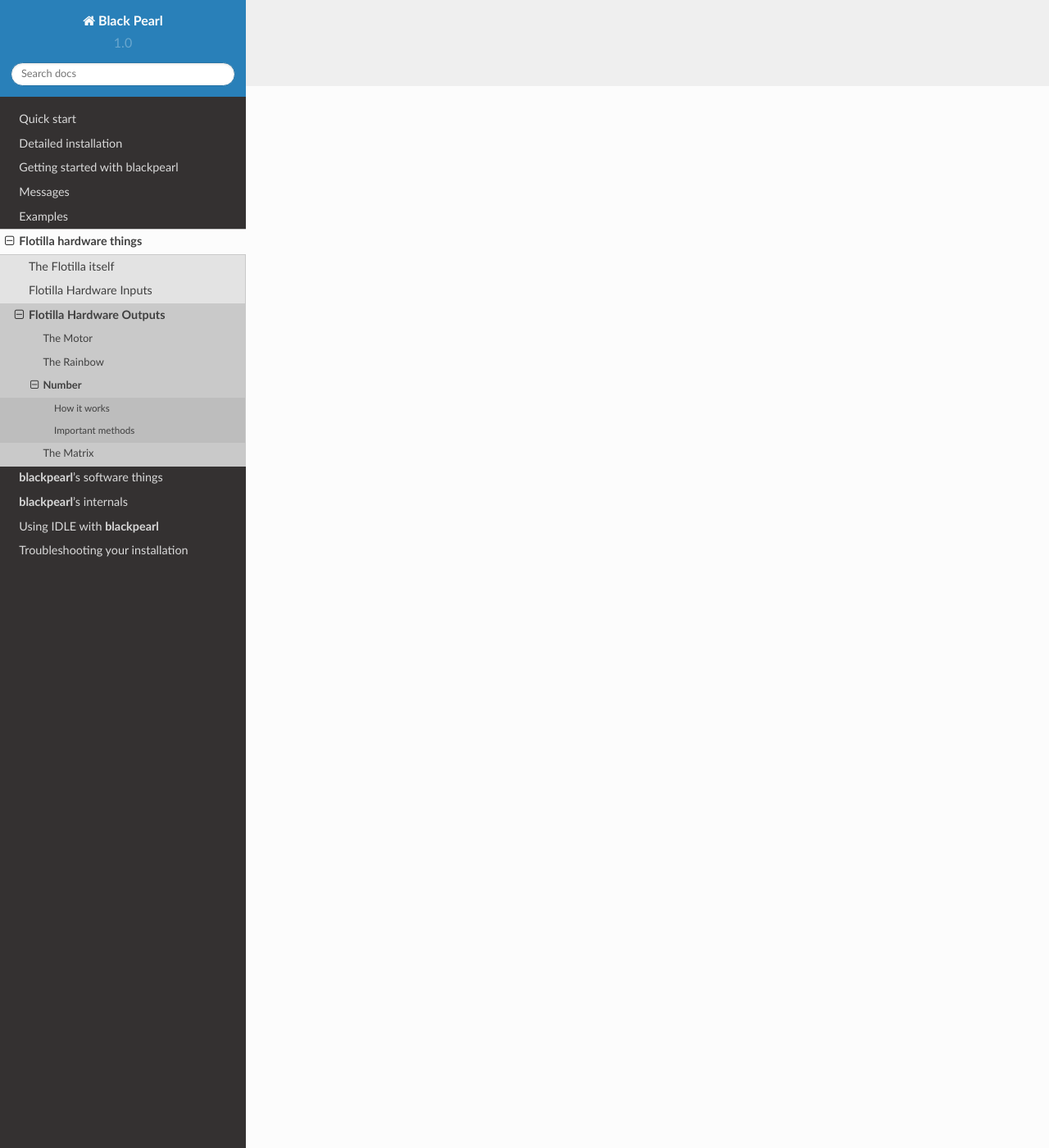
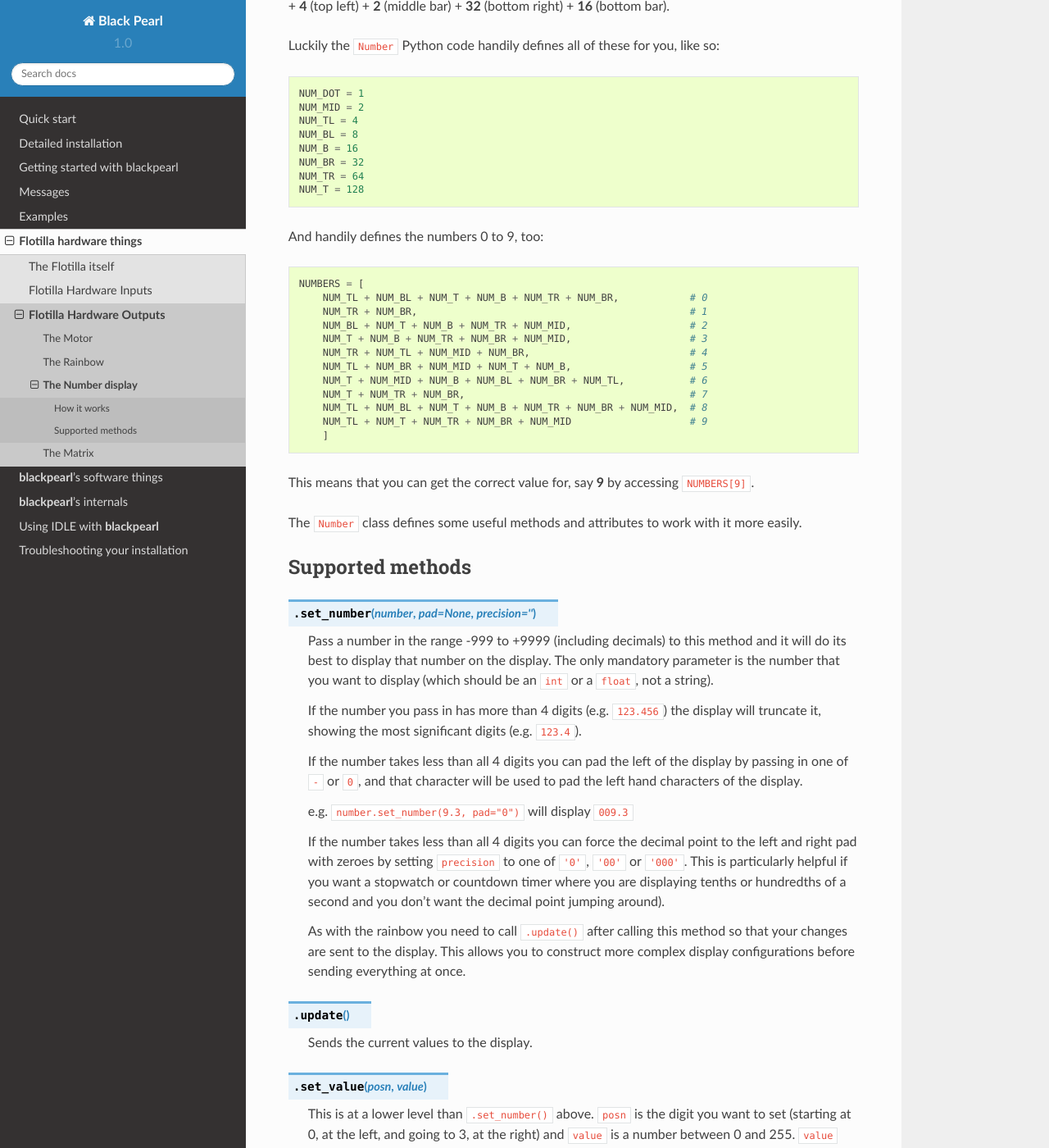
Before and after one commit to offmessage/blackpearl, a Sphinx documentation site: the page built from docs/hardware/outputs/number.rst, in a window 1280 px wide and 1400 px high, scrolled down 1295 px. Shown: the whole window at 82% size. Built offline with Sphinx 7.4.7 and the Read the Docs theme 2.0.0, drawn with Linux system fonts in a browser that asks for light colours; some of the changed text lies outside the part shown.

Commit message:
Far more documentation for the number module.

```diff
--- a/docs/hardware/outputs/number.rst
+++ b/docs/hardware/outputs/number.rst
@@ -1,33 +1,146 @@
 .. _number-hardware:
 
-Number
-======
+The Number display
+==================
+
+.. _number-hardware-works:
+
+**Source code**: `blackpearl/things/hardware/outputs/number.py
+<https://github.com/offmessage/blackpearl/blob/master/blackpearl/things/hardware/outputs/number.py>`_
 
 How it works
 ------------
 
-.. note:: Talk about how to construct a number, talk about the colon and
-          apostrophe
+The number display is capable of displaying 4 digits. Each digit can be followed
+by a decimal point (period), and it also has a colon between the second and
+third digit. It also has an "apostrophe", which sits between digits 3 and 4 (I
+think this is really a period between digits 1 and 2 if you hold the display
+the other way up, but I'm just guessing!)
 
-Important methods
+At the hardware level the display doesn't accept numbers to display. Instead
+each bar that makes up a digit is assigned a value. Each one is a power of 2
+(one of 1, 2, 4, 8, 16, 32, 64 and 128). This means that any combination of
+bars can be set by adding up the values assigned to the bars that you want
+turned on.
+
+The diagram below shows how the Flotilla number display assigns those values:
+
+.. image:: /images/8_bit.png
+
+So, for example, if you wanted to display the number **1** you would want the
+two rightmost bars turned on, and all the others turned off. That would be
+represented by ``96``, as that is **32** (bottom right) + **64** (top right).
+Likewise the number 5 would be represented by ``182``, as that is **128** (top
+bar) + **4** (top left) + **2** (middle bar) + **32** (bottom right) + **16**
+(bottom bar).
+
+Luckily the ``Number`` Python code handily defines all of these for you, like
+so::
+
+   NUM_DOT = 1
+   NUM_MID = 2
+   NUM_TL = 4
+   NUM_BL = 8
+   NUM_B = 16
+   NUM_BR = 32
+   NUM_TR = 64
+   NUM_T = 128
+
+And handily defines the numbers 0 to 9, too::
+
+   NUMBERS = [
+       NUM_TL + NUM_BL + NUM_T + NUM_B + NUM_TR + NUM_BR,            # 0
+       NUM_TR + NUM_BR,                                              # 1
+       NUM_BL + NUM_T + NUM_B + NUM_TR + NUM_MID,                    # 2
+       NUM_T + NUM_B + NUM_TR + NUM_BR + NUM_MID,                    # 3
+       NUM_TR + NUM_TL + NUM_MID + NUM_BR,                           # 4
+       NUM_TL + NUM_BR + NUM_MID + NUM_T + NUM_B,                    # 5
+       NUM_T + NUM_MID + NUM_B + NUM_BL + NUM_BR + NUM_TL,           # 6
+       NUM_T + NUM_TR + NUM_BR,                                      # 7
+       NUM_TL + NUM_BL + NUM_T + NUM_B + NUM_TR + NUM_BR + NUM_MID,  # 8
+       NUM_TL + NUM_T + NUM_TR + NUM_BR + NUM_MID                    # 9
+       ]
+
+This means that you can get the correct value for, say **9** by accessing
+``NUMBERS[9]``.
+
+The ``Number`` class defines some useful methods and attributes to work with it
+more easily.
+
+.. _number-hardware-methods:
+
+Supported methods
 -----------------
 
-.. function:: .set_number()
+.. function:: .set_number(number, pad=None, precision='')
 
-   blah blah
+   Pass a number in the range -999 to +9999 (including decimals) to this method
+   and it will do its best to display that number on the display. The only
+   mandatory parameter is the number that you want to display (which should be
+   an ``int`` or a ``float``, not a string).
+
+   If the number you pass in has more than 4 digits (e.g. ``123.456``) the
+   display will truncate it, showing the most significant digits (e.g.
+   ``123.4``).
+
+   If the number takes less than all 4 digits you can pad the left of the
+   display by passing in one of ``-`` or ``0``, and that character will be used
+   to pad the left hand characters of the display.
+
+   e.g. ``number.set_number(9.3, pad="0")`` will display ``009.3``
+
+   If the number takes less than all 4 digits you can force the decimal point to
+   the left and right pad with zeroes by setting ``precision`` to one of
+   ``'0'``, ``'00'`` or ``'000'``. This is particularly helpful if you want
+   a stopwatch or countdown timer where you are displaying tenths or hundredths
+   of a second and you don't want the decimal point jumping around).
+
+   As with the rainbow you need to call ``.update()`` after calling this method
+   so that your changes are sent to the display. This allows you to construct
+   more complex display configurations before sending everything at once.
 
 .. function:: .update()
 
-   blah blah
+   Sends the current values to the display.
 
-.. function:: .set_value()
+.. function:: .set_value(posn, value)
 
-   blah blah
+   This is at a lower level than ``.set_number()`` above. ``posn`` is the digit
+   you want to set (starting at 0, at the left, and going to 3, at the right)
+   and ``value`` is a number between 0 and 255. ``value`` will set the bars as
+   described in the diagrams above.
 
-.. function:: .set_digit()
+   As with ``.set_number()`` you must call ``.update()`` for your changes to
+   be sent to the display.
 
-   blah blah
+.. function:: .set_digit(posn, digit)
+
+   As with ``.set_value()`` ``posn`` is the digit you want to set.
+
+   Just to confuse you this method accepts a ``string`` for ``digit`` not an
+   ``int``. The reason for this is that you can pass in ``'9.'`` and it will
+   display the number 9 plus the decimal point.
+
+   As with ``.set_number()`` you must call ``.update()`` for your changes to
+   be sent to the display.
 
 .. function:: .reset()
 
-   blah blah
+   As you might expect, this resets the display and turns all bars, periods,
+   colons and apostrophes off.
+
+.. attribute:: .colon
+
+   Set ``.colon`` to ``True`` to turn the colon on. Set it to ``False`` to
+   turn it off.
+
+   As with ``.set_number()`` you must call ``.update()`` for your changes to
+   be sent to the display.
+
+.. attribute:: .apostrophe
+
+   Set ``.apostrophe`` to ``True`` to turn the apostrophe on. Set it to
+   ``False`` to  turn it off.
+
+   As with ``.set_number()`` you must call ``.update()`` for your changes to
+   be sent to the display.
--- a/docs/messages.rst
+++ b/docs/messages.rst
@@ -19,6 +19,8 @@ I've used the same terminology as `Scratch <http://scratch.mit.edu>`_ so
 that coders with Scratch experience will feel at home with what's going on here.
 Essentially anything can **broadcast** a message, and anyone who has said that
 they are listening for a message of that type will **receive** it.
+
+.. _messages-blackpearl-standard:
 
 **blackpearl**'s standard messages
 ----------------------------------
```
Also changed, not shown: docs/contents.rst (added, +8 -0 lines), docs/hardware/outputs/motor.rst (+10 -0 lines), docs/hardware/outputs/rainbow.rst (+12 -2 lines), docs/index.rst (+3 -5 lines), docs/quickstart.rst (+10 -0 lines), docs/images/8_bit.png (added).
